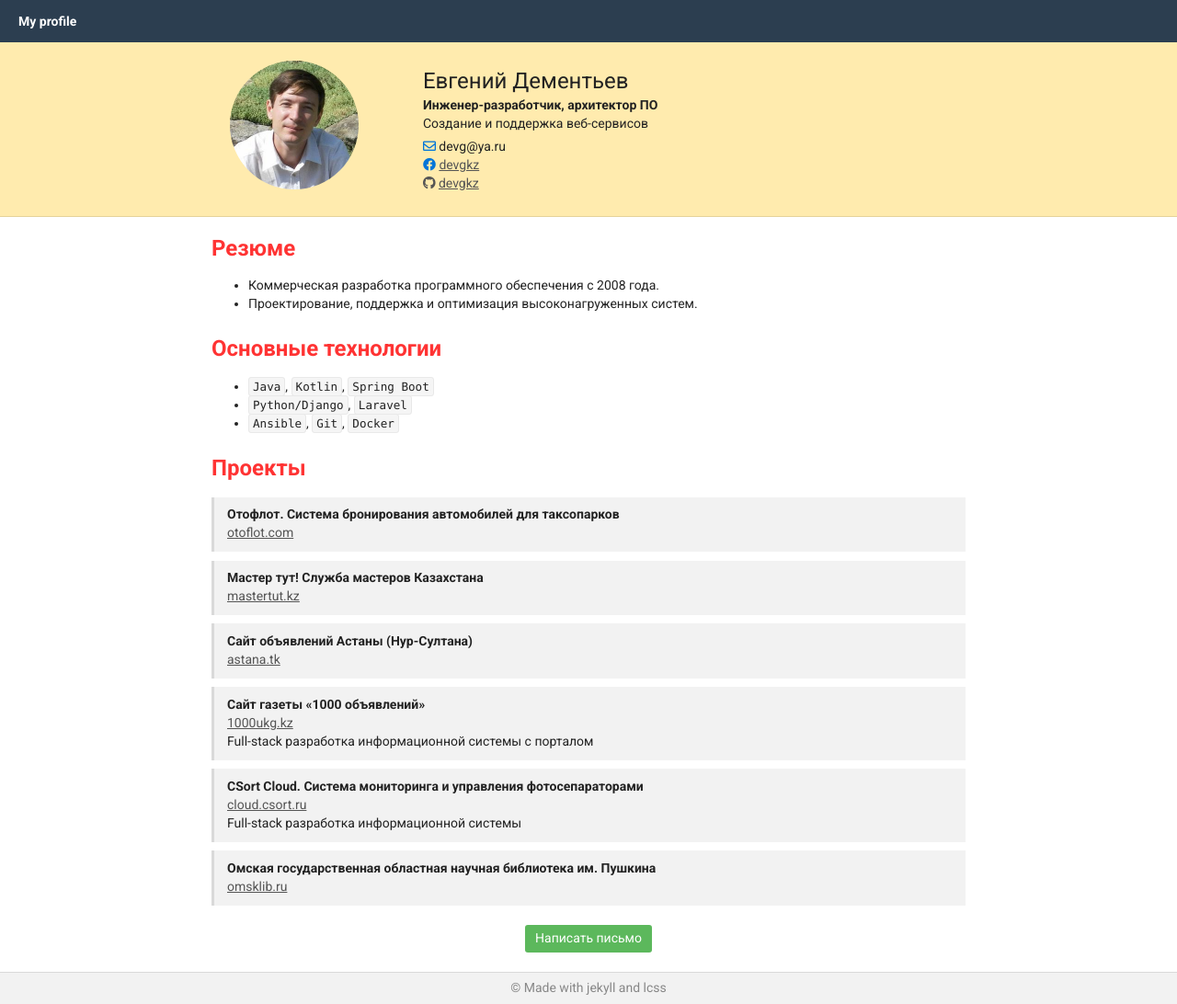
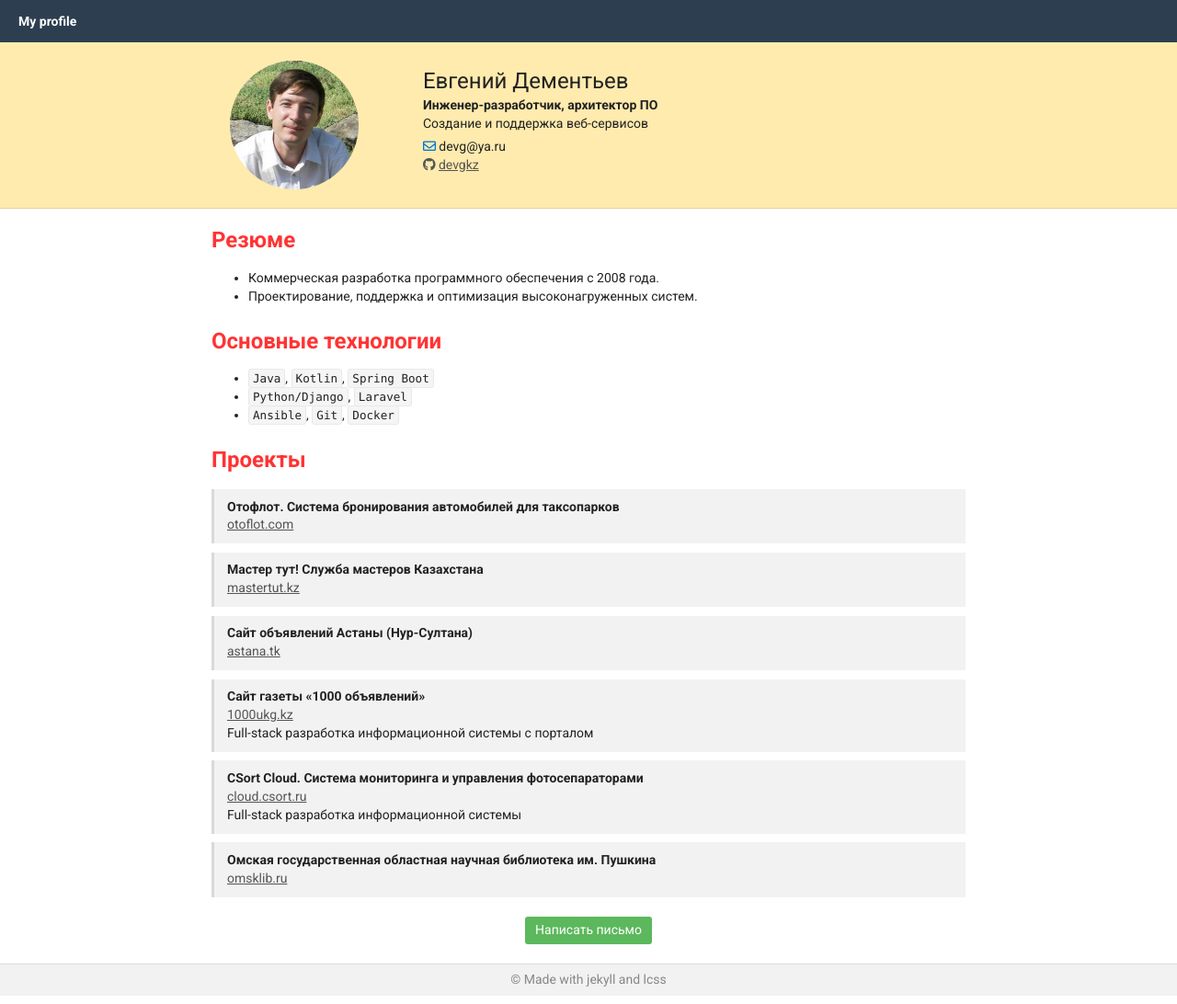
Before and after one commit to devgkz/devgkz.github.io, a Jekyll site: the page built from index.md, in a window 1280 px wide. Shown: the whole page at 92% size. Built offline with Jekyll 4.4.1, drawn with Linux system fonts in a browser that asks for light colours.

Commit message:
Update header.html

```diff
--- a/_includes/header.html
+++ b/_includes/header.html
@@ -10,8 +10,6 @@
         <div class="breadcrumb">Создание и поддержка веб-сервисов</div>
 
         <div class="mt-1"><span class="far fa-envelope t-info"></span> devg@ya.ru</div>
-        <div class=""><span class="fab fa-facebook t-info"></span> <a
-            href="https://www.facebook.com/devgkz/">devgkz</a></div>
         <div class=""><span class="fab fa-github t-primary"></span> <a href="https://github.com/devgkz"
             target="_blank">devgkz</a></div>
       </div>
```
